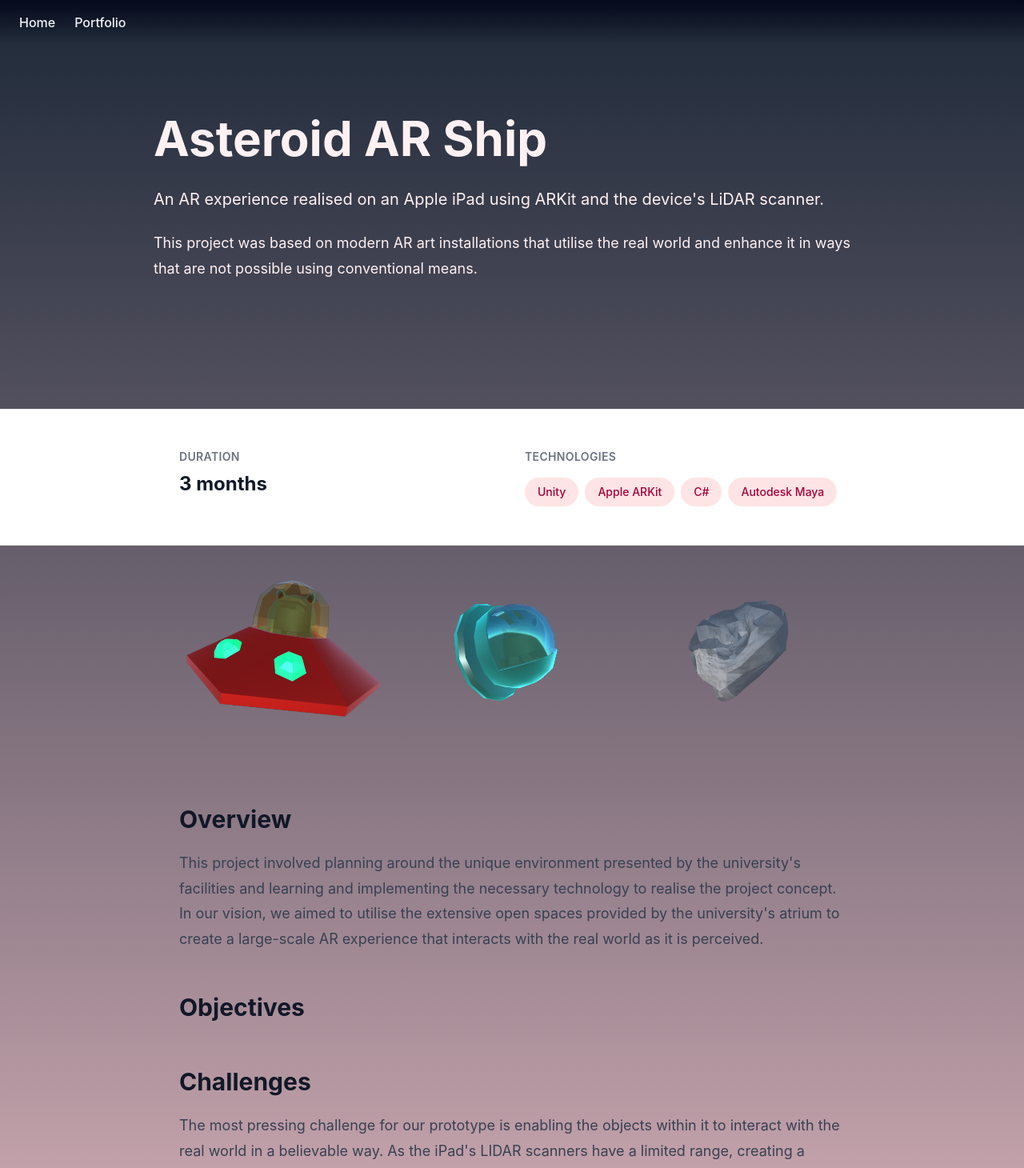
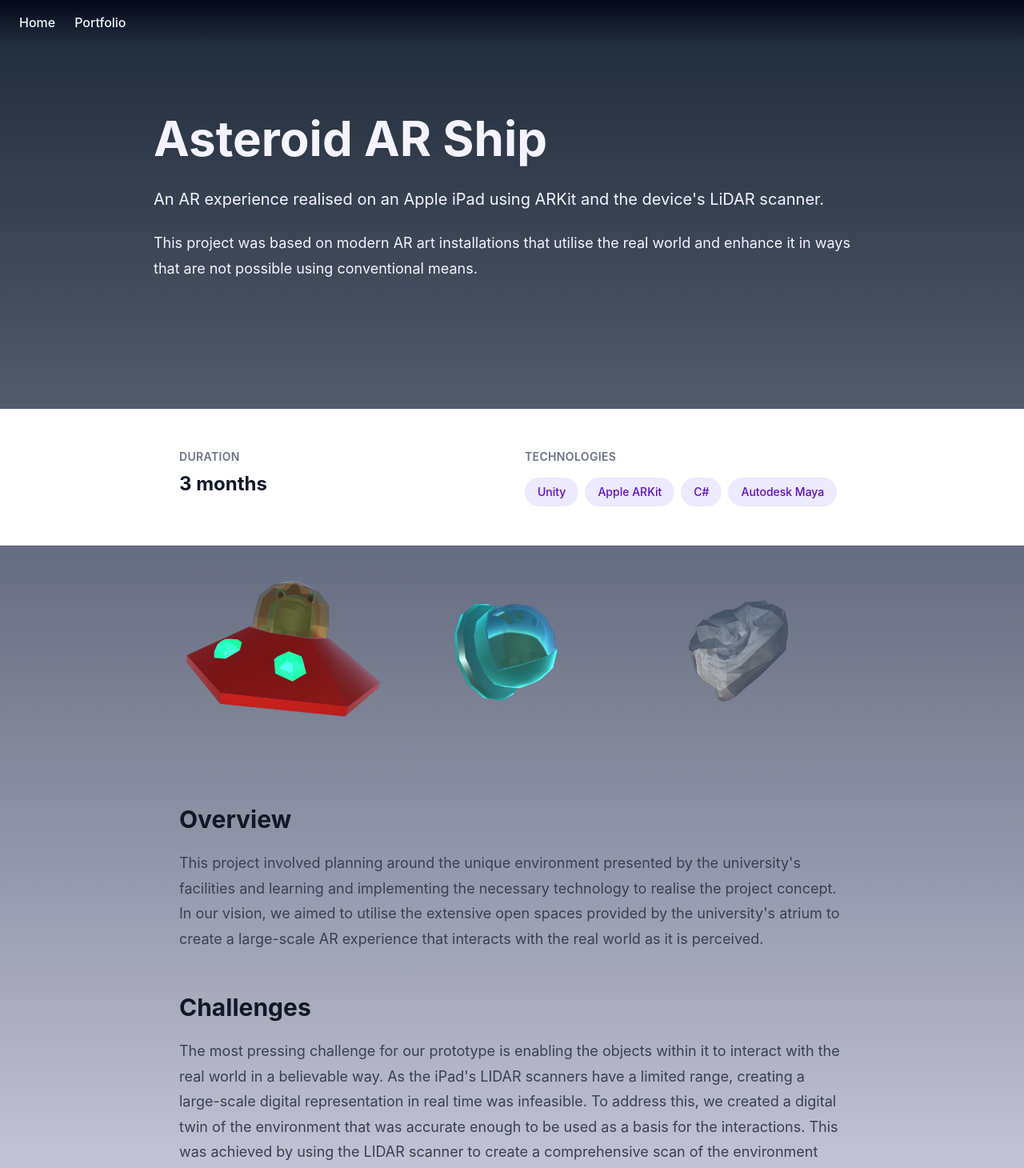
Before and after one commit to MagicalSpyto/Portfolio, a Next.js app: page /portfolio/asteroidarship in a window 1280 px wide. Shown: the top 1460 px of the page at 80% size. Built offline with nearby package versions, Linux system fonts and the light colour scheme.

Commit message:
minor color changes

```diff
--- a/app/portfolio/asteroidarship/page.tsx
+++ b/app/portfolio/asteroidarship/page.tsx
@@ -38,19 +38,19 @@ export default function AsteroidARShip() {
     }
   };
   return (
-    <div className="min-h-screen bg-gradient-to-b from-gray-800 to-rose-200">
+    <div className="min-h-screen bg-gradient-to-b from-gray-800 to-violet-100">
       {/* Hero Section */}
       <div className="relative py-32 px-4 sm:px-6 lg:px-8 overflow-hidden">
         <div className="absolute inset-0 h-full w-full">
         </div>
         <div className="relative z-10 max-w-4xl mx-auto">
-          <h1 className="heading-h1 mb-4 text-rose-50!">
+          <h1 className="heading-h1 mb-4 text-violet-50!">
             {projectData.title}
           </h1>
-          <p className="subtitle mb-6 text-rose-50!">
+          <p className="subtitle mb-6 text-violet-50!">
             {projectData.subtitle}
           </p>
-          <p className="body-text mb-8 text-rose-50!">
+          <p className="body-text mb-8 text-violet-50!">
             {projectData.description}
           </p>
         </div>
@@ -75,7 +75,7 @@ export default function AsteroidARShip() {
                 {projectData.technologies.map((tech, index) => (
                   <span
                     key={index}
-                    className="px-4 py-2 bg-rose-100 text-rose-800 rounded-full text-sm font-medium"
+                    className="px-4 py-2 bg-violet-100 text-violet-800 rounded-full text-sm font-medium"
                   >
                     {tech}
                   </span>
@@ -153,7 +153,7 @@ export default function AsteroidARShip() {
 
           {/* Objectives */}
           <section>
-            <h2 className="heading-h2 mb-4">Objectives</h2>
+            {/* <h2 className="heading-h2 mb-4">Objectives</h2> */}
             <p className="body-text">
               {/*projectData.sections.objectives*/}
             </p>
@@ -169,7 +169,7 @@ export default function AsteroidARShip() {
 
           {/* Results */}
           <section>
-            <h2 className="heading-h2 mb-4">Results</h2>
+            {/* <h2 className="heading-h2 mb-4">Results</h2> */}
             <p className="body-text">
               {/*projectData.sections.results*/}
             </p>
```
